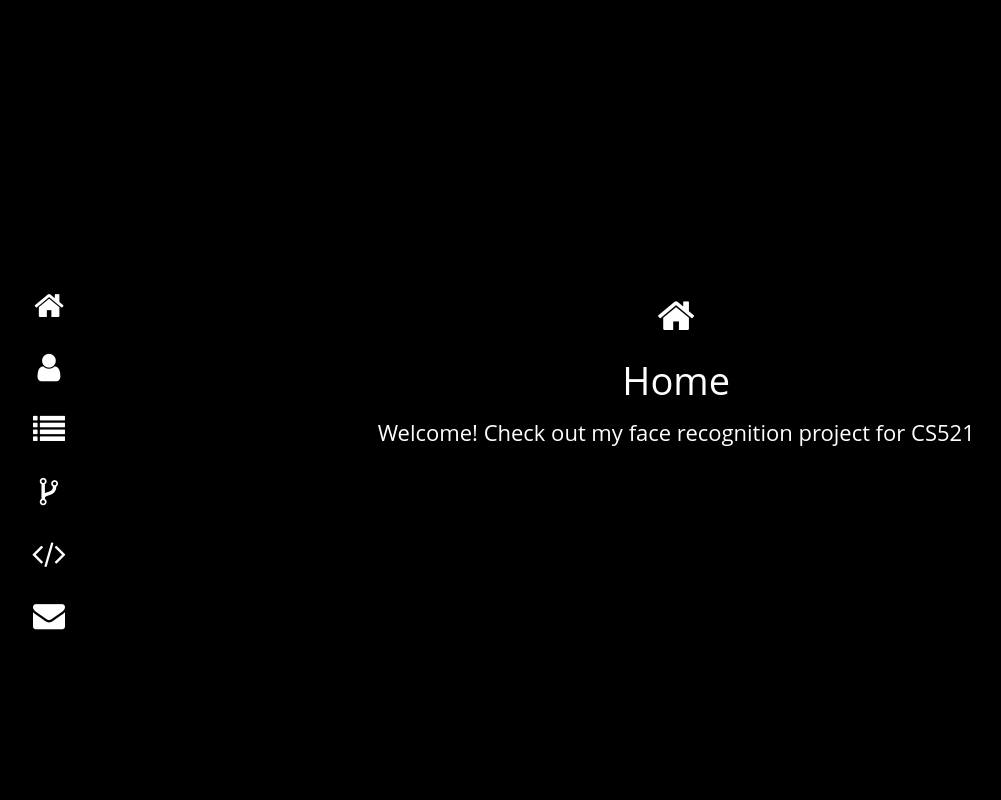
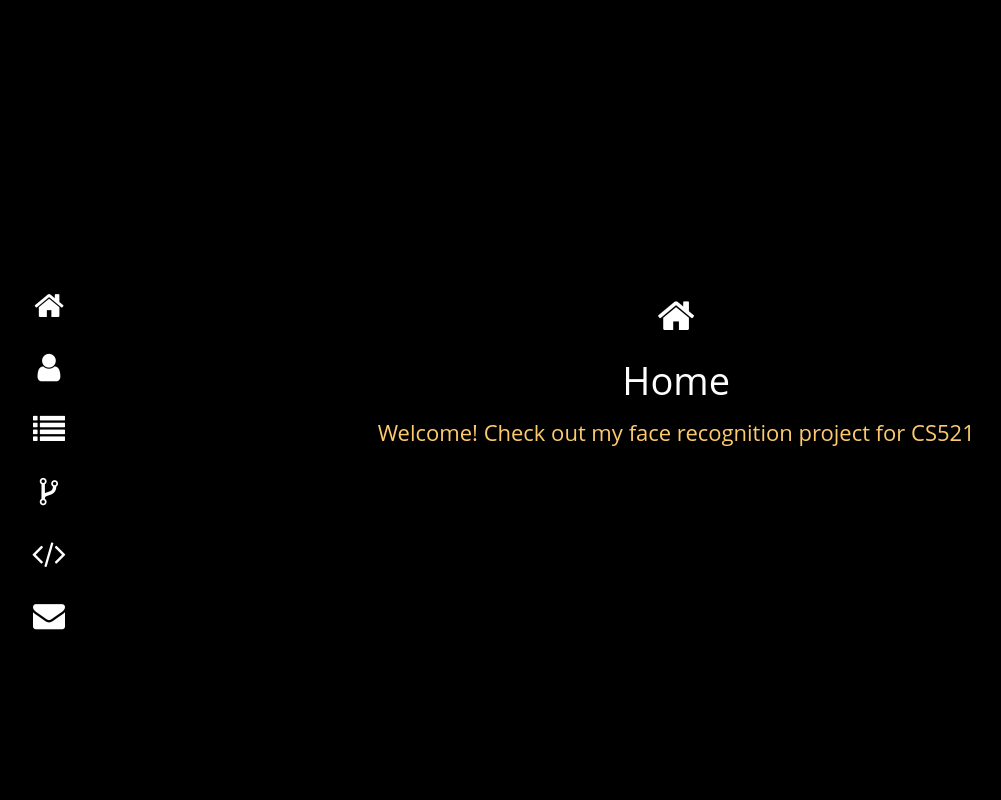
Before and after one commit to jaeseonglee1008/Face-recognition-full-stack-web-app, a Django app: template blog/templates/blog/post_list.html in a window 1280 px wide. Shown: the whole page, without its empty margins (15-1016 px from the left). Run offline with Django 3.2, Linux system fonts and the light colour scheme; the template is opened without the code that fills it, so the values that code supplies are empty; some libraries are stand-ins or nearby versions.

Commit message:
fixed css bug

```diff
--- a/blog/static/css/mystyle.css
+++ b/blog/static/css/mystyle.css
@@ -134,7 +134,7 @@ a {
 
 .hint {
   font-size: 22px;
-  color: ##fdcb6e;
+  color: #fdcb6e;
 }
 
 #p4 .hint {
```
